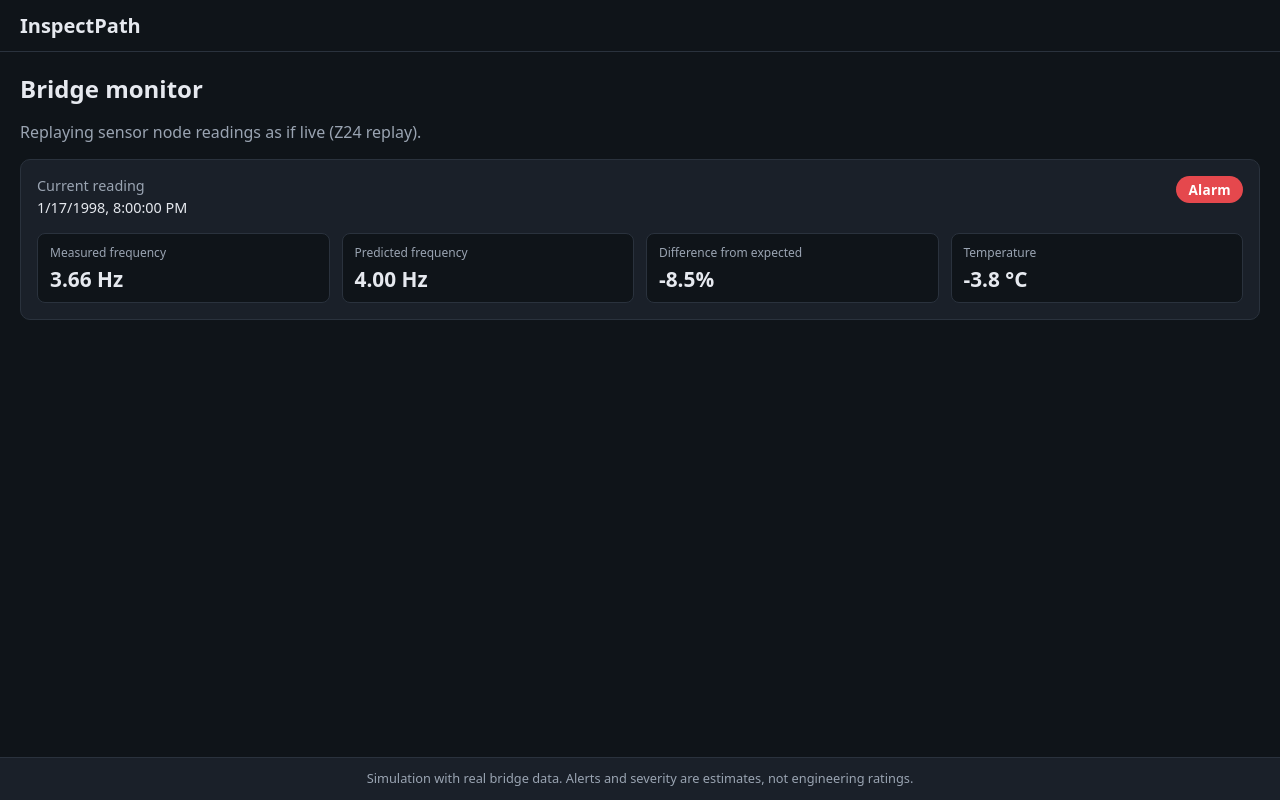
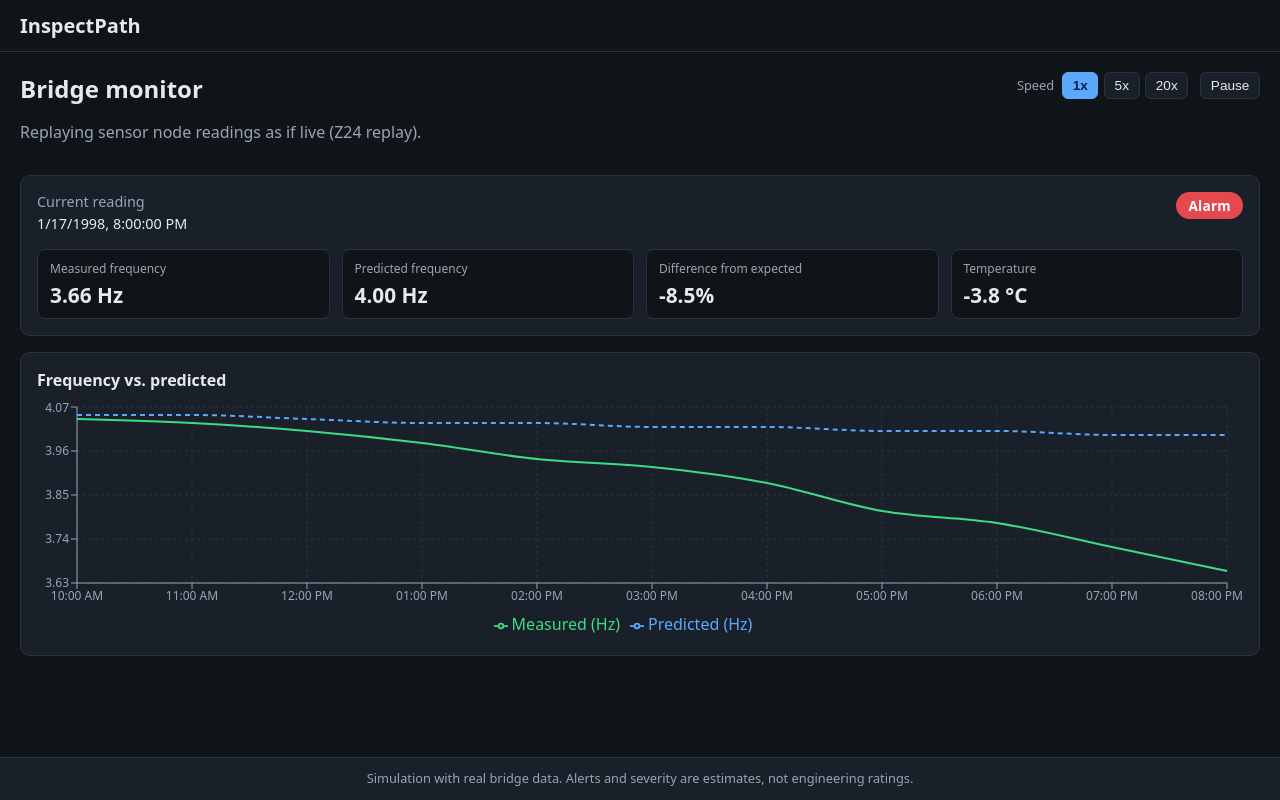
Before and after one commit to Mohammed-Suhail-Shaikh/InspectPath-NewSim, a React (Vite) app in the folder web/: page / in a window 1280 px wide. Built offline with nearby package versions, Linux system fonts and the light colour scheme.

Commit message:
Add frequency chart

```diff
--- /dev/null
+++ b/web/src/features/monitor/FrequencyChart.tsx
@@ -0,0 +1,81 @@
+import {
+  LineChart,
+  Line,
+  XAxis,
+  YAxis,
+  CartesianGrid,
+  Tooltip,
+  Legend,
+  ResponsiveContainer,
+} from "recharts";
+import type { TriggerRecord } from "../../data/types";
+
+// Plots recent measured vs predicted frequency over the replay history.
+export default function FrequencyChart({
+  records,
+  upToIndex,
+  window = 12,
+}: {
+  records: TriggerRecord[];
+  upToIndex: number;
+  window?: number;
+}) {
+  const end = Math.min(upToIndex + 1, records.length);
+  const start = Math.max(0, end - window);
+  const data = records.slice(start, end).map((r) => ({
+    time: new Date(r.timestamp).toLocaleTimeString([], {
+      hour: "2-digit",
+      minute: "2-digit",
+    }),
+    measured: r.frequency_hz,
+    predicted: r.predicted_frequency_hz,
+  }));
+
+  return (
+    <section className="chart">
+      <h3 className="chart-title">Frequency vs. predicted</h3>
+      <div className="chart-body">
+        <ResponsiveContainer width="100%" height={240}>
+          <LineChart data={data} margin={{ top: 8, right: 16, bottom: 4, left: -8 }}>
+            <CartesianGrid stroke="#2a323d" strokeDasharray="3 3" />
+            <XAxis dataKey="time" stroke="#9aa4b2" fontSize={12} />
+            <YAxis
+              stroke="#9aa4b2"
+              fontSize={12}
+              domain={["auto", "auto"]}
+              tickFormatter={(v: number) => v.toFixed(2)}
+              width={48}
+            />
+            <Tooltip
+              contentStyle={{
+                background: "#1a2029",
+                border: "1px solid #2a323d",
+                color: "#e6e9ef",
+              }}
+            />
+            <Legend />
+            <Line
+              type="monotone"
+              dataKey="measured"
+              name="Measured (Hz)"
+              stroke="#3ddc84"
+              strokeWidth={2}
+              dot={false}
+              isAnimationActive={false}
+            />
+            <Line
+              type="monotone"
+              dataKey="predicted"
+              name="Predicted (Hz)"
+              stroke="#5aa9ff"
+              strokeWidth={2}
+              strokeDasharray="5 4"
+              dot={false}
+              isAnimationActive={false}
+            />
+          </LineChart>
+        </ResponsiveContainer>
+      </div>
+    </section>
+  );
+}
--- a/web/src/features/monitor/MonitorView.tsx
+++ b/web/src/features/monitor/MonitorView.tsx
@@ -1,8 +1,12 @@
 import { useReplay } from "./useReplay";
 import ReadingsPanel from "./ReadingsPanel";
+import FrequencyChart from "./FrequencyChart";
+import ReplayControls from "./ReplayControls";
+import { useViewState } from "../../app/viewState";
 
 export default function MonitorView() {
   const { current, loading, records } = useReplay("z24");
+  const { replayCursor } = useViewState();
 
   if (loading) {
     return <p className="placeholder">Loading monitor…</p>;
@@ -11,16 +15,25 @@ export default function MonitorView() {
     return <p className="placeholder">No monitor data available.</p>;
   }
 
+  const index = Math.min(replayCursor, records.length - 1);
+  const atEnd = index >= records.length - 1;
+
   return (
     <div className="monitor">
-      <h2 className="view-title">Bridge monitor</h2>
-      <p className="muted">
-        Replaying sensor node readings as if live ({current.source}).
-      </p>
+      <div className="monitor-head">
+        <div>
+          <h2 className="view-title">Bridge monitor</h2>
+          <p className="muted">
+            Replaying sensor node readings as if live ({current.source}).
+          </p>
+        </div>
+        <ReplayControls atEnd={atEnd} />
+      </div>
 
       <ReadingsPanel record={current} />
 
-      {/* Frequency chart added in task 7 */}
+      <FrequencyChart records={records} upToIndex={index} />
+
       {/* Escalation banner added in task 8 */}
     </div>
   );
--- /dev/null
+++ b/web/src/features/monitor/ReplayControls.tsx
@@ -0,0 +1,52 @@
+import { useViewState, type ReplaySpeed } from "../../app/viewState";
+
+const SPEEDS: ReplaySpeed[] = [1, 5, 20];
+
+// Speed control (1x / 5x / 20x, default 1x ~= 2 records/sec) plus play/restart.
+export default function ReplayControls({ atEnd }: { atEnd: boolean }) {
+  const {
+    replaySpeed,
+    setReplaySpeed,
+    replayRunning,
+    setReplayRunning,
+    setReplayCursor,
+    setAlertHistory,
+  } = useViewState();
+
+  function restart() {
+    setReplayCursor(0);
+    setAlertHistory([]);
+    setReplayRunning(true);
+  }
+
+  return (
+    <div className="replay-controls">
+      <div className="speed-group" role="group" aria-label="Replay speed">
+        <span className="muted speed-label">Speed</span>
+        {SPEEDS.map((s) => (
+          <button
+            key={s}
+            className={"speed-btn" + (s === replaySpeed ? " active" : "")}
+            onClick={() => setReplaySpeed(s)}
+            aria-pressed={s === replaySpeed}
+          >
+            {s}x
+          </button>
+        ))}
+      </div>
+
+      {atEnd ? (
+        <button className="replay-btn" onClick={restart}>
+          Restart
+        </button>
+      ) : (
+        <button
+          className="replay-btn"
+          onClick={() => setReplayRunning(!replayRunning)}
+        >
+          {replayRunning ? "Pause" : "Play"}
+        </button>
+      )}
+    </div>
+  );
+}
--- a/web/src/styles.css
+++ b/web/src/styles.css
@@ -147,3 +147,65 @@ body {
   font-size: 1.3rem;
   font-weight: 700;
 }
+
+.monitor-head {
+  display: flex;
+  justify-content: space-between;
+  align-items: flex-start;
+  gap: 1rem;
+  flex-wrap: wrap;
+}
+
+.replay-controls {
+  display: flex;
+  align-items: center;
+  gap: 0.75rem;
+  flex-wrap: wrap;
+}
+
+.speed-group {
+  display: flex;
+  align-items: center;
+  gap: 0.35rem;
+}
+
+.speed-label {
+  font-size: 0.8rem;
+  margin-right: 0.15rem;
+}
+
+.speed-btn,
+.replay-btn {
+  background: var(--panel);
+  color: var(--text);
+  border: 1px solid var(--border);
+  border-radius: 6px;
+  padding: 0.3rem 0.6rem;
+  font-size: 0.85rem;
+  cursor: pointer;
+}
+
+.speed-btn.active {
+  background: #5aa9ff;
+  color: #06213f;
+  border-color: #5aa9ff;
+  font-weight: 700;
+}
+
+.speed-btn:hover,
+.replay-btn:hover {
+  border-color: #5aa9ff;
+}
+
+.chart {
+  background: var(--panel);
+  border: 1px solid var(--border);
+  border-radius: 10px;
+  padding: 1rem;
+  margin-top: 1rem;
+}
+
+.chart-title {
+  margin: 0 0 0.5rem;
+  font-size: 1rem;
+}
```
